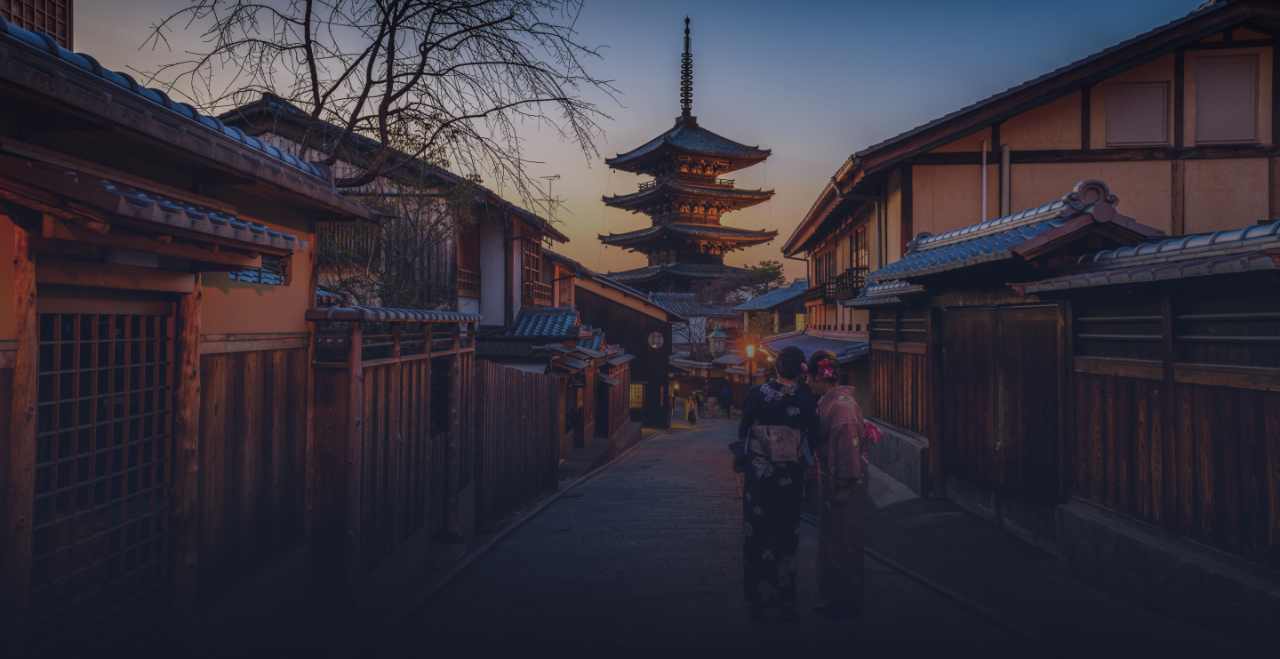
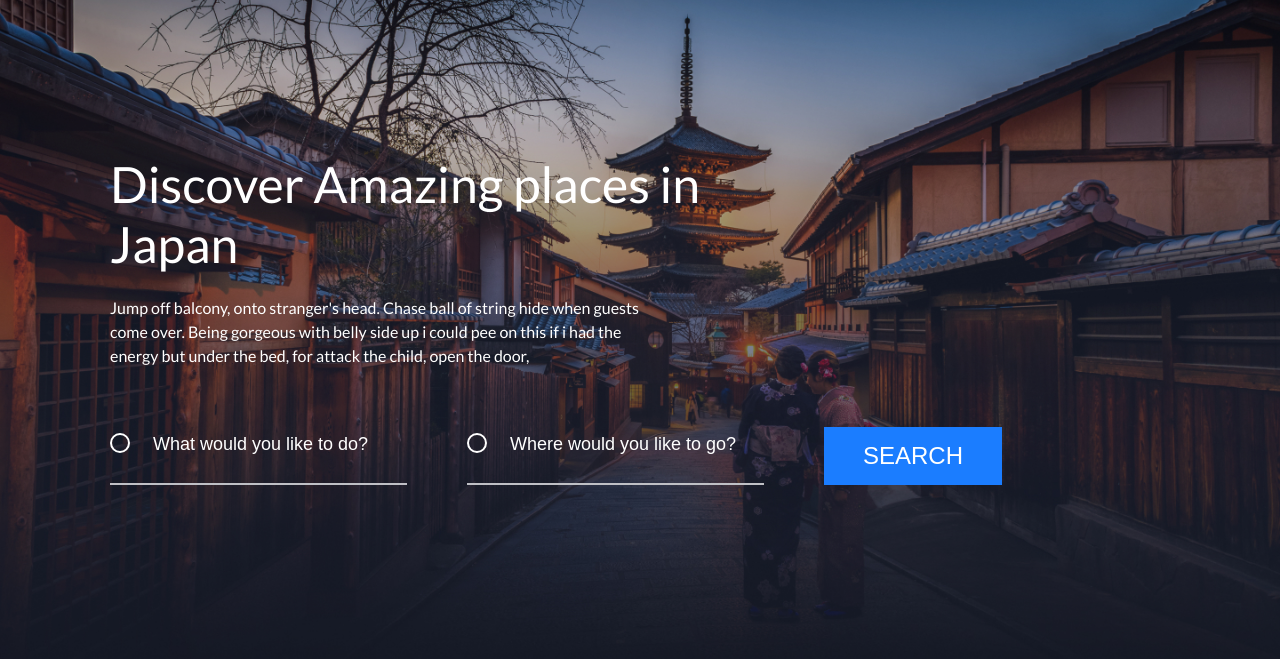
Before and after one commit to alexeyKos02/HTML3, a plain HTML site: page index.html in a window 1280 px wide. Shown: the part 109-768 px from the top of the page. Drawn offline with Linux system fonts and the light colour scheme.

Commit message:
второй урок

```diff
--- a/css/style.css
+++ b/css/style.css
@@ -81,9 +81,60 @@
 /* intro styles start */
 
 .intro{
-    height: 100vh;
+    min-height: 100vh;
     background: url(../img/Hero.jpg) no-repeat center;
     background-size: cover;
+    padding-top: 263px;
+}
+.intro__title{
+  max-width: 619px;
+      font-weight: 500;
+      line-height: 60px;
+      font-size: 50px;
+      color:#FFFFFF;
+      margin-bottom: 22px;
 }
 
+.intro__subtitle{
+  color: #FFFFFF;
+  font-size: 16px;
+  font-weight: 400;
+  line-height: 24px;
+  max-width: 546px;
+  margin-bottom: 59px;
+}
+.search-form__info{
+  display: flex;
+  flex-wrap: wrap;
+}
+.search-form-field{
+  width: 297px;
+  background: transparent url(../img/svg/Oval.svg) no-repeat left 6px;
+  background-size: 20px;
+  border: 0;
+  border-bottom: 2px solid #BFC0C5;
+  margin-right: 60px;
+  padding-left: 43px;
+  padding-bottom: 22px;
+  font-size: 18px;
+  font-weight: 500;
+  color: #FFFFFF;
+}
+.search-form-field::placeholder{
+  font-size: 18px;
+  font-weight: 500;
+  color: #FFFFFF;
+}
+.search-form__submit{
+  padding: 15px 39px;
+  text-transform: uppercase;
+  font-size: 24px;
+  font-weight: 500;
+  color: #FFFFFF;
+  background-color:#1B7DFF;
+  border: 0;
+}
+.search-form__submit:hover, .search-form__submit :focus, .search-form__submit :active{
+  background-color: #045fd7;
+}
 /* intro styles end */
--- a/index.html
+++ b/index.html
@@ -43,7 +43,23 @@
 
      <main class="main">
         <section class="intro">
-
+            <div class="wrapper">
+                <h1 class="intro__title">
+                    Discover Amazing places in Japan
+                </h1>
+                <p class="intro__subtitle">
+                    Jump off balcony, onto stranger's head. Chase ball of string hide when guests come over. Being gorgeous with belly side up i could pee on this if i had the energy but under the bed, for attack the child, open the door,
+                </p>
+                <form class="search-form">
+                    <fieldset class="search-form__wrapper">
+                        <p class="search-form__info">
+                            <input type="text" name="what"class="search-form-field" placeholder="What would you like to do?">
+                            <input type="text" name="where" class="search-form-field" placeholder="Where would you like to go?">
+                            <button type="submit" class="search-form__submit">search</button>
+                        </p>
+                    </fieldset>
+                </form>
+            </div>
         </section>
      </main>
 </body>
```
Also changed, not shown: img/svg/Oval.svg (added).
